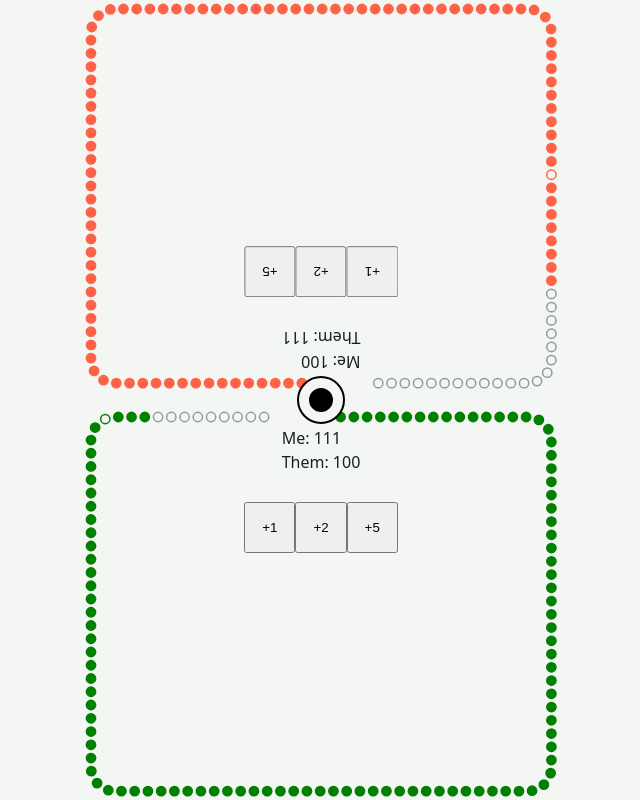
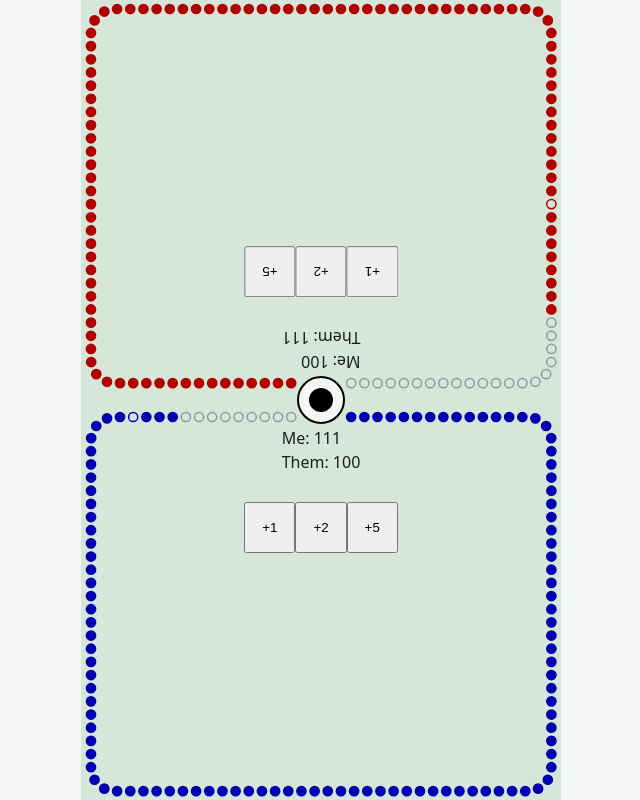
Before and after one commit to dylano/cribbage-scoring, a React (Vite) app: page / in a window 1280 px wide. Shown: the whole page, without its empty margins (319-959 px from the left). Built offline with nearby package versions, Linux system fonts and the light colour scheme.

Commit message:
fix scoring track offset

```diff
--- a/src/App.module.css
+++ b/src/App.module.css
@@ -5,4 +5,5 @@
   min-height: 100svh;
   place-items: center;
   gap: 0;
+  background-color: #00802020;
 }
--- a/src/Player/Player.tsx
+++ b/src/Player/Player.tsx
@@ -2,7 +2,7 @@ import { useEffect, useState } from "react";
 import ReactConfetti from "react-confetti";
 import styles from "./Player.module.css";
 import ProgressBorder from "../ProgressBorder/ProgressBorder";
-import { WINNING_SCORE } from "../constants";
+import { WINNING_SCORE, WINNING_PEG_DIAMETER, WINNING_PEG_CLEARANCE } from "../constants";
 
 interface PlayerProps {
   playerId: number;
@@ -51,8 +51,7 @@ export default function Player({
         radius={24}
         completeColor={`var(--color-player${playerId})`}
         inset={5}
-        gap={50}
-        gapCenter={0.107}
+        gap={WINNING_PEG_DIAMETER + WINNING_PEG_CLEARANCE * 2}
       />
       <div>
         <p>Me: {score}</p>
--- a/src/ProgressBorder/ProgressBorder.tsx
+++ b/src/ProgressBorder/ProgressBorder.tsx
@@ -24,7 +24,10 @@ interface ProgressBorderProps {
   count?: number;
   /** Arc removed from the loop, in px. Nothing is drawn here. */
   gap?: number;
-  /** Where the gap's midpoint sits, as a fraction of the perimeter. */
+  /** Where the gap's midpoint sits, as a fraction of the perimeter. Defaults to
+      the centre of the top edge, recomputed on every resize. A fixed fraction
+      cannot stay centred: the perimeter changes with the container's aspect
+      ratio, so the same value drifts as the viewport does. */
   gapCenter?: number;
   /** Corner radius in px. Match this to the container's border-radius. */
   radius?: number;
@@ -41,7 +44,7 @@ export default function ProgressBorder({
   previousFilled,
   count = 120,
   gap = 0,
-  gapCenter = 0,
+  gapCenter,
   radius = 24,
   inset = 10,
   density = 0.35,
@@ -82,7 +85,16 @@ export default function ProgressBorder({
     // resizes; node spacing absorbs the difference instead.
     const gapFraction = Math.min(0.9, gap / total);
     const span = 1 - gapFraction;
-    const start = gapCenter + gapFraction / 2;
+
+    // A rect's equivalent path starts at (x + rx, y) and runs clockwise, so the
+    // top edge occupies lengths 0 → width - 2 * radius. Centring the gap on its
+    // midpoint puts it where the WinningPeg sits between the two panels, and
+    // re-deriving it here keeps it there as the container resizes — a fixed
+    // fraction slides off centre as soon as the aspect ratio changes.
+    const rectWidth = Math.max(0, size.width - inset * 2);
+    const center = gapCenter ?? Math.max(0, rectWidth - radius * 2) / 2 / total;
+
+    const start = center + gapFraction / 2;
 
     const spacing = count > 1 ? (total * span) / (count - 1) : 0;
 
--- a/src/constants.ts
+++ b/src/constants.ts
@@ -1 +1,7 @@
 export const WINNING_SCORE = 121;
+
+// WinningPeg is 3rem across (see WinningPeg.module.css). The border's gap has
+// to clear it, so it is the peg's diameter plus breathing room either side —
+// raise PEG_CLEARANCE alone to give the peg more space.
+export const WINNING_PEG_DIAMETER = 48;
+export const WINNING_PEG_CLEARANCE = 6;
--- a/src/styles/global.css
+++ b/src/styles/global.css
@@ -14,8 +14,8 @@
   --color-text-muted: #5a6b60;
   --color-text-invert: #f4f6f4;
 
-  --color-player1: tomato;
-  --color-player2: green;
+  --color-player1: #b00000;
+  --color-player2: #0000b0;
   --color-winner: var(--color-bg);
 
   /* Typography */
```
